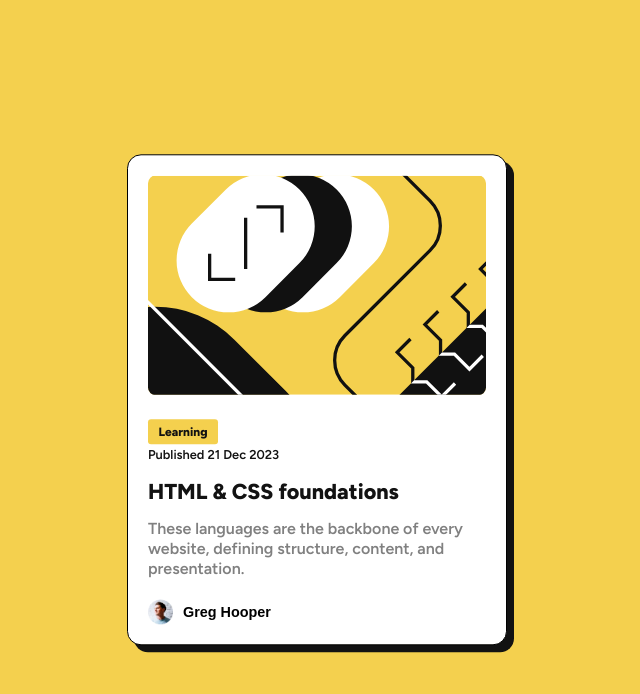
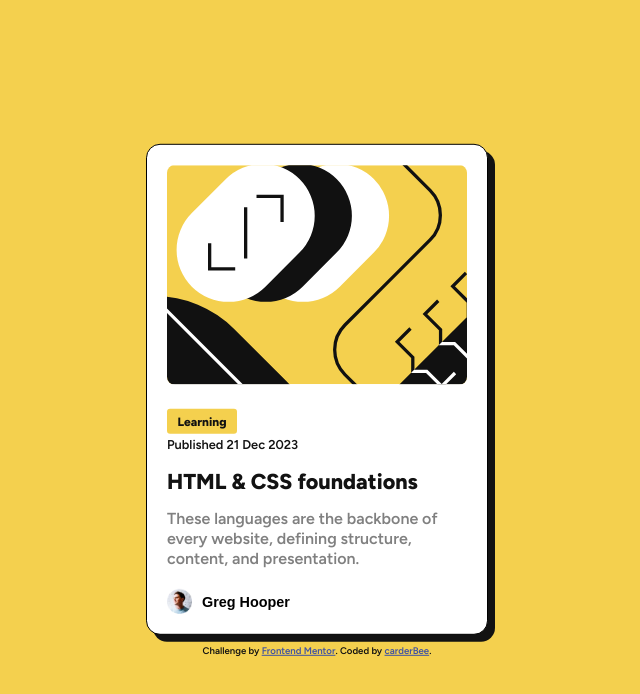
Before and after one commit to carderBeeBeeBee/Frontend-Mentor-1-Blog-Preview-Card, a plain HTML site: page index.html in a window 1280 px wide. Shown: the whole page, without its empty margins (323-963 px from the left). Drawn offline with Linux system fonts and the light colour scheme.

Commit message:
new-commit

```diff
--- a/index.html
+++ b/index.html
@@ -11,6 +11,7 @@
         <title>Document</title>
     </head>
     <body>
+        <div class="wrapper">
             <div class="container">
                 <img src="./assets/images/illustration-article.svg" alt="" class="illustration">
                 <button class="category" onclick="categoryFilter()">Learning</button>
@@ -22,6 +23,11 @@
                     <h3 class="author-name">Greg Hooper</h3>
                 </button>
             </div>
+            <footer class="attribution">
+                Challenge by <a href="https://www.frontendmentor.io?ref=challenge" target="_blank">Frontend Mentor</a>.
+                Coded by <a href="#">carderBee</a>.
+            </footer>
+        </div>
         <script src="./script.js"></script>
     </body>
 </html>
--- a/style.css
+++ b/style.css
@@ -17,6 +17,13 @@ body {
     flex-direction: column;
 }
 
+.wrapper {
+    position: fixed;
+    top: 50%;
+    left: 50%;
+    transform: translate(-50%, -50%);
+}
+
 .container {
     background-color: white;
     width: 90%;
@@ -25,10 +32,6 @@ body {
     padding: 20px;
     border: 1px solid black;
     border-radius: 14px;
-    position: fixed;
-    top: 50%;
-    left: 50%;
-    transform: translate(-50%, -50%);
     box-shadow: 7px 7px #121212;
 }
 
@@ -105,5 +108,12 @@ time {
     font-weight: 800;
 }
 
-/* .attribution { font-size: 11px; text-align: center; }
-.attribution a { color: hsl(228, 45%, 44%); } */
+.attribution {
+    margin-top: 10px;
+    font-size: 0.6rem;
+    text-align: center;
+}
+
+.attribution a {
+    color: #3e52a3;
+}
```
Lines whose indentation alone changed are shown as unchanged.
